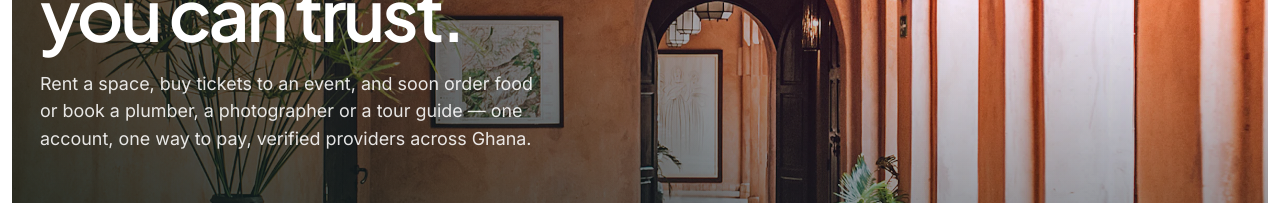
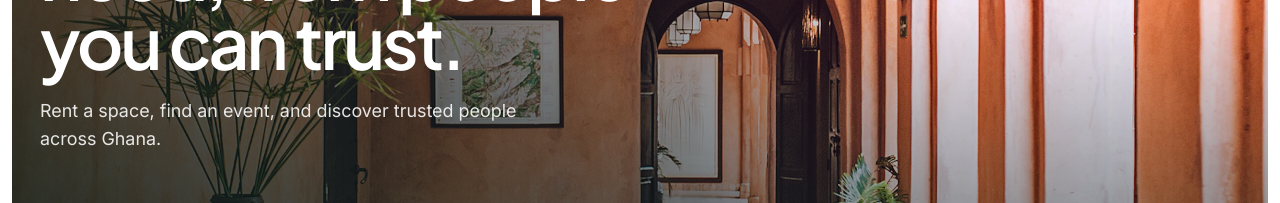
Before and after one commit to LOTNIS-PROGRMRSorg/webapp, a React (Vite) app: page / in a window 1280 px wide. Shown: the part 351-554 px from the top of the page. Built offline with nearby package versions, Linux system fonts and the light colour scheme; no server answers.

Commit message:
Shorten homepage hero copy

```diff
--- a/src/features/home/Hero.tsx
+++ b/src/features/home/Hero.tsx
@@ -13,10 +13,7 @@
       </picture>
       <div className="lp-container lp-hero-content">
         <h1>Everything you need, from people you can trust.</h1>
-        <p>
-          Rent a space, buy tickets to an event, and soon order food or book a plumber, a photographer or a tour guide —
-          one account, one way to pay, verified providers across Ghana.
-        </p>
+        <p>Rent a space, find an event, and discover trusted people across Ghana.</p>
       </div>
       {heroStay && (
         <Link className="lp-hero-stay" to={`/stays/${heroStay.id}`}>
```
